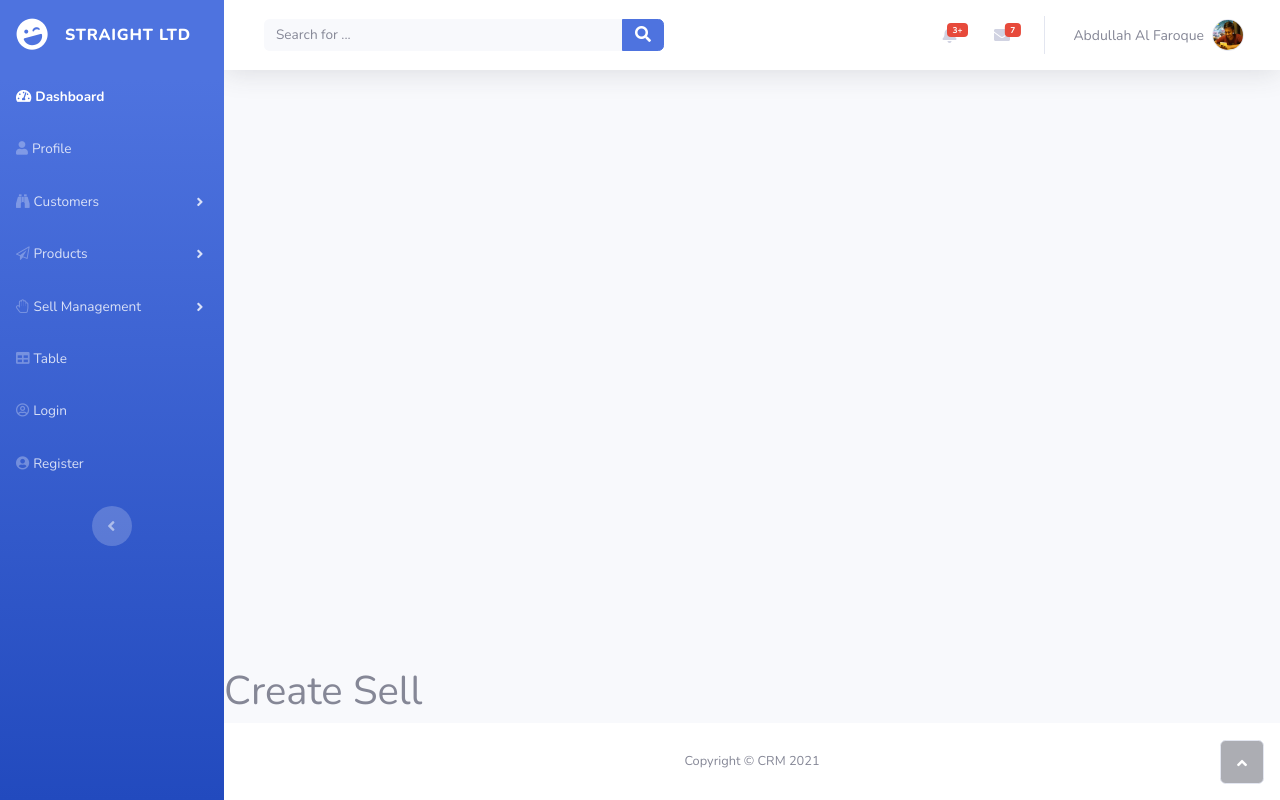
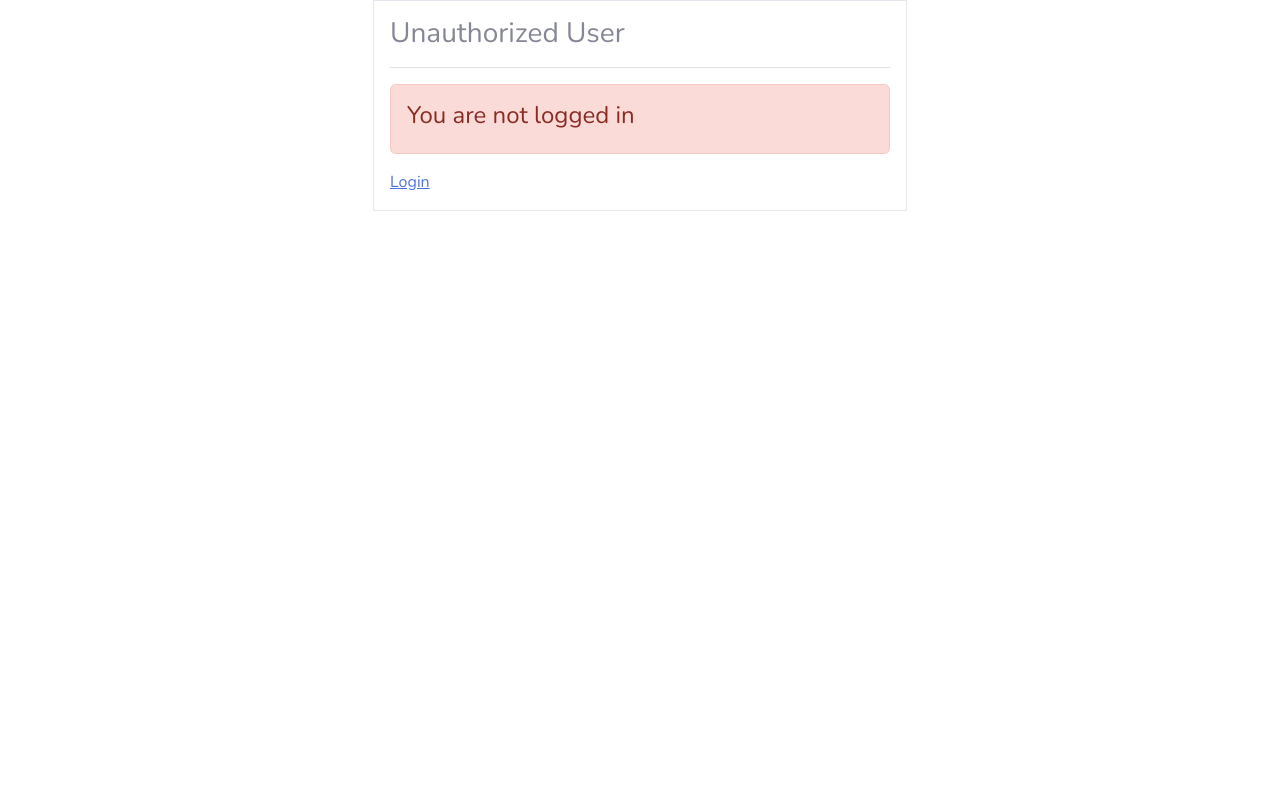
Before and after one commit to rfnshare/StraightIntLtd, a Django app: page /sell/ in a window 1280 px wide. Run offline with Django 3.2, Linux system fonts and the light colour scheme; some libraries are stand-ins or nearby versions.

Commit message:
Login & Logout Done

```diff
--- a/dashboard/urls.py
+++ b/dashboard/urls.py
@@ -1,9 +1,14 @@
 from django.urls import path
+from django.views.generic.base import TemplateView
+
 from . import views
+from django.contrib.auth import views as auth_views
 
 app_name = 'dashboard'
 urlpatterns = [
     path('', views.index, name='index'),
-    path('login/', views.login, name='login'),
+    path('login/', auth_views.LoginView.as_view(template_name='dashboard/login.html'), name='login'),
+    path('logout/', auth_views.LogoutView.as_view(template_name='dashboard/logout.html'), name='logout'),
+    path('', TemplateView.as_view(template_name='dashboard/dashboard.html'), name='home'),
 
 ]
--- a/templates/dashboard/login.html
+++ b/templates/dashboard/login.html
@@ -15,9 +15,10 @@
 <body>
     <section class="login-dark">
         <form method="post">
+            {% csrf_token %}
             <h2 class="visually-hidden">Login Form</h2>
             <div class="illustration"><i class="icon ion-ios-locked-outline"></i></div>
-            <div class="mb-3"><input class="form-control" type="email" name="email" placeholder="Email"></div>
+            <div class="mb-3"><input class="form-control" type="username" name="username" placeholder="Username"></div>
             <div class="mb-3"><input class="form-control" type="password" name="password" placeholder="Password"></div>
             <div class="mb-3"><button class="btn btn-primary d-block w-100" type="submit">Log In</button></div><a class="forgot" href="#">Forgot your email or password?</a>
         </form>
--- a/templates/partials/main.html
+++ b/templates/partials/main.html
@@ -14,6 +14,7 @@
     <link rel="stylesheet" href= {% static '/style.css' %}>
 </head>
 <body id="page-top">
+{% if user.is_authenticated %}
 {% include 'partials/sidenav.html' %}
 
 {% block content %}
@@ -21,8 +22,23 @@
 {% include 'partials/footer.html' %}
 </div>
 </div>
+{% else %}
+    <div class="container">
+        <div class="row">
+            <div class="col-md-6 offset-md-3">
+                <div class="border p-3 bg-white">
+                    <h3>Unauthorized User</h3>
+                    <hr>
+                    <div class="alert alert-danger">
+                        <h4>You are not logged in</h4>
+                    </div>
+                    <a href="{% url 'dashboard:login' %}?next={{ request.path }}">Login</a>
+                </div>
+            </div>
+        </div>
+    </div>
 
-
+{% endif %}
 <!-- Optional JavaScript -->
 <!-- jQuery first, then Popper.js, then Bootstrap JS -->
 <script src="https://code.jquery.com/jquery-3.3.1.slim.min.js"
--- a/templates/partials/topnav.html
+++ b/templates/partials/topnav.html
@@ -86,9 +86,9 @@
                             </li>
                             <div class="d-none d-sm-block topbar-divider"></div>
                             <li class="nav-item dropdown no-arrow">
-                                <div class="nav-item dropdown no-arrow"><a class="dropdown-toggle nav-link" aria-expanded="false" data-bs-toggle="dropdown" href="#"><span class="d-none d-lg-inline me-2 text-gray-600 small">Abdullah Al Faroque</span><img class="border rounded-circle img-profile" src={% static 'dashboard/img/61928672_2299563540103978_671004437166161920_n.jpg' %}></a>
+                                <div class="nav-item dropdown no-arrow"><a class="dropdown-toggle nav-link" aria-expanded="false" data-bs-toggle="dropdown" href="#"><span class="d-none d-lg-inline me-2 text-gray-600 small">{{ user.username }}</span><img class="border rounded-circle img-profile" src={% static 'dashboard/img/61928672_2299563540103978_671004437166161920_n.jpg' %}></a>
                                     <div class="dropdown-menu shadow dropdown-menu-end animated--grow-in"><a class="dropdown-item" href="#"><i class="fas fa-user fa-sm fa-fw me-2 text-gray-400"></i>&nbsp;Profile</a><a class="dropdown-item" href="#"><i class="fas fa-cogs fa-sm fa-fw me-2 text-gray-400"></i>&nbsp;Settings</a><a class="dropdown-item" href="#"><i class="fas fa-list fa-sm fa-fw me-2 text-gray-400"></i>&nbsp;Activity log</a>
-                                        <div class="dropdown-divider"></div><a class="dropdown-item" href="#"><i class="fas fa-sign-out-alt fa-sm fa-fw me-2 text-gray-400"></i>&nbsp;Logout</a>
+                                        <div class="dropdown-divider"></div><a class="dropdown-item" href="{% url 'dashboard:logout' %}?next={% url 'dashboard:logout' %}"><i class="fas fa-sign-out-alt fa-sm fa-fw me-2 text-gray-400"></i>&nbsp;Logout</a>
                                     </div>
                                 </div>
                             </li>
```
Also changed, not shown: StraightIntLtd/settings.py (+8 -0 lines), templates/dashboard/logout.html (added, +18 -0 lines), db.sqlite3, templates/dashboard/dashboard.html (line endings or trailing spaces).
